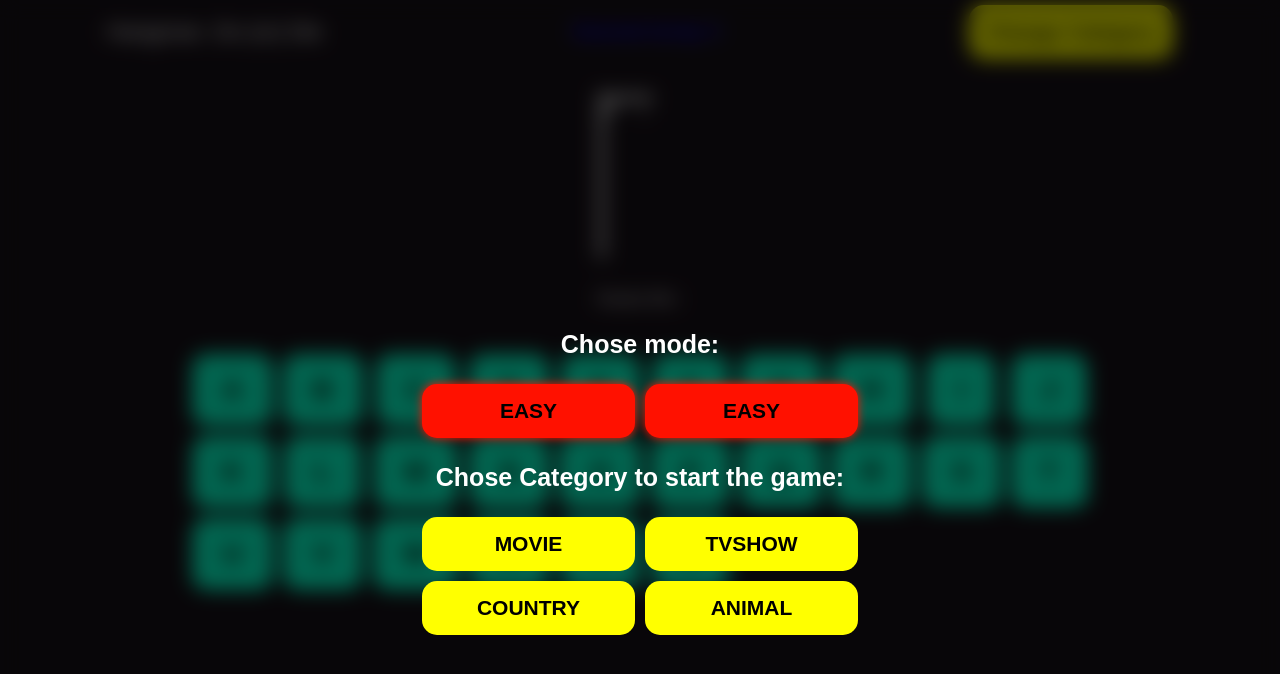
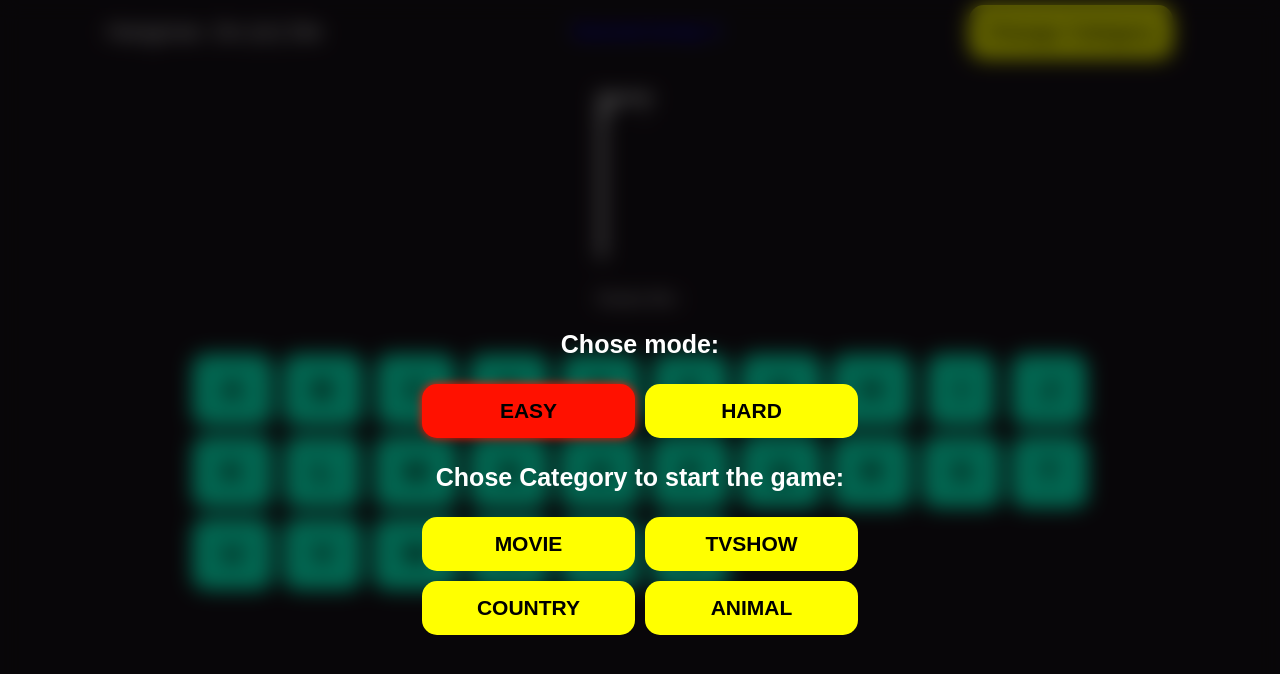
Before and after one commit to bernardkrehula/Recat-typescript-hangman-word-game, a React (Vite) app in the folder my-app/: page / in a window 1280 px wide. Shown: the top 674 px of the page. Built offline with nearby package versions, Linux system fonts and the light colour scheme.

Commit message:
fix change modes on click

```diff
--- a/my-app/src/components/startMenu/SingleMode/SingleMode.tsx
+++ b/my-app/src/components/startMenu/SingleMode/SingleMode.tsx
@@ -1,13 +1,10 @@
-import type { MenuProps } from "../StartMenu";
 import Btn from "../../Btn/Btn";
-import { useState } from "react";
 
-const SingleMode = ({hangmanValues, setMode, selectedMode, selected, setSelectedMode}: MenuProps) => {
-    console.log(selected)
-    return(<Btn  varitaion={selected ? 'clicked' : ''} onClick={() => {
+const SingleMode = ({setMode, selectedMode, mode}: SingleModProps) => {
+
+    return(<Btn  varitaion={mode === selectedMode ? 'clicked' : ''} onClick={() => {
             setMode(mode)
-            setSelectedMode(prev => prev.map(isClicked => !isClicked))
-        }}>{selectedMode}</Btn>);
+        }}>{mode}</Btn>);
 }
 
 export default SingleMode;
--- a/my-app/src/components/startMenu/StartMenu.tsx
+++ b/my-app/src/components/startMenu/StartMenu.tsx
@@ -11,14 +11,16 @@ export type MenuProps = {
     selectedMode: string;
     setMode: (value: string) => void;
     handleCategoryClick: (value: string) => void;
-    handleModeClick: (value: string) => void;
     isCategoryClicked: string;
 }
+export type SingleModProps = MenuProps & {
+    mode: string;
+}
 
-const StartMenu = ({hangmanValues, selectedMode, setMode, handleModeClick, handleCategoryClick, isCategoryClicked}: MenuProps) => {
-    const [ isModeSelected, setSelectedMode ] = useState(hangmanValues.modes)
+const StartMenu = ({hangmanValues, selectedMode, setMode, handleCategoryClick, isCategoryClicked}: MenuProps) => {
 
-    const displayMode = () => Object.entries(isModeSelected).map(selected => <SingleMode hangmanValues={hangmanValues} setMode={setMode} selectedMode={selectedMode} selected={selected} setSelectedMode={setSelectedMode}/>)
+
+    const displayMode = () => Object.keys(hangmanValues.modes).map((mode, key) => <SingleMode key={key} setMode={setMode} selectedMode={selectedMode} mode={mode}/>)
 
     const displayCategories = () => {
         return Object.keys(hangmanValues.modes[selectedMode].categories).map(category => (<Btn key={category} onClick={() => {handleCategoryClick(category)}}>{category}</Btn>));
--- a/my-app/src/main/App.tsx
+++ b/my-app/src/main/App.tsx
@@ -17,8 +17,6 @@ function App() {
   type Mode = 'easy' | 'hard'
 
   type category = 'movie' | 'tvshow' | 'country' | 'animal';
-
-
 
   const handleCategoryClick = (chosenCategory: category) => {
     getGuessedWord(chosenCategory)
```
